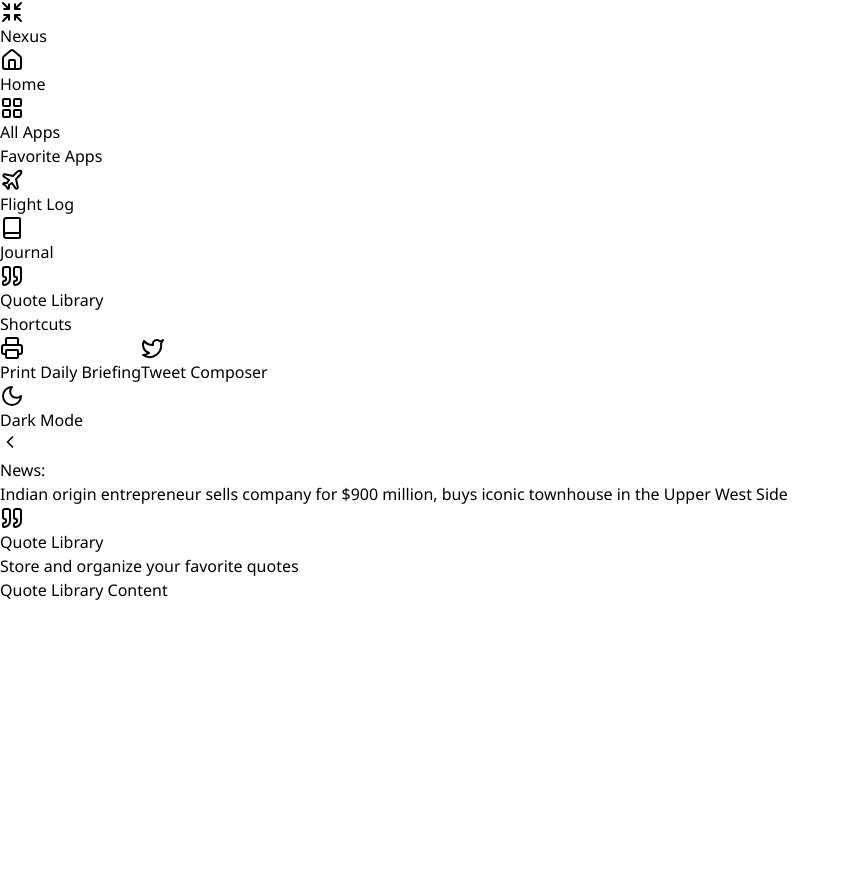
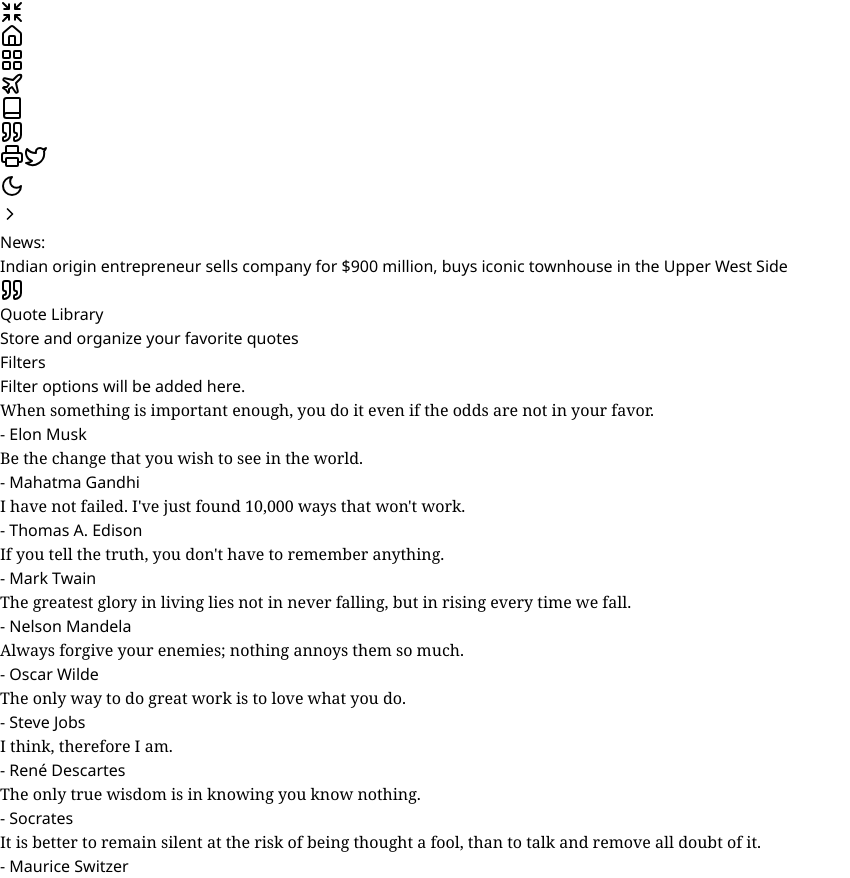
Before and after one commit to nagarjun/nexus, a Next.js app: page /quote-library in a window 1280 px wide. Shown: the whole page, without its empty margins (0-850 px from the left). Before the commit the page ends 800 px from the top, so only its background shows below. Built offline with nearby package versions, Linux system fonts and the light colour scheme.

Commit message:
Added quote cards in the quote library page

```diff
--- /dev/null
+++ b/src/app/quote-library/QuoteCard.tsx
@@ -0,0 +1,40 @@
+import classNames from 'classnames'
+import { Noto_Serif } from 'next/font/google'
+import React from 'react'
+
+const notoSerif = Noto_Serif({
+  subsets: ['latin'],
+  display: 'swap',
+  style: 'italic',
+})
+
+interface QuoteCardProps {
+  text: string
+  author?: string
+  source?: string
+  link?: string
+}
+
+export const QuoteCard: React.FC<QuoteCardProps> = ({ text, author, source, link }) => {
+  const cardContent = (
+    <div
+      className={classNames('p-4 border border-gray-200 dark:border-slate-500 rounded-lg h-full flex flex-col', {
+        'transition-colors duration-200 hover:bg-gray-50 dark:hover:bg-slate-700': link,
+      })}
+    >
+      <p className={`${notoSerif.className} font-medium text-xl mb-4`}>{text}</p>
+      {author && <p className="text-gray-600 dark:text-slate-400 text-sm mt-auto">- {author}</p>}
+      {source && <p className="mt-0.5 text-gray-500 dark:text-slate-500 text-xs">{source}</p>}
+    </div>
+  )
+
+  if (link) {
+    return (
+      <a href={link} target="_blank" rel="noopener noreferrer" className="block h-full">
+        {cardContent}
+      </a>
+    )
+  }
+
+  return cardContent
+}
--- a/src/app/quote-library/page.tsx
+++ b/src/app/quote-library/page.tsx
@@ -4,12 +4,57 @@
 import { PageHeader } from '@/app/partials/PageHeader'
 import { Frame, ContentContainer } from '@/partials'
 
+import { QuoteCard } from './QuoteCard'
+
+const placeholderQuotes = [
+  {
+    text: 'When something is important enough, you do it even if the odds are not in your favor.',
+    author: 'Elon Musk',
+  },
+  { text: 'Be the change that you wish to see in the world.', author: 'Mahatma Gandhi' },
+  { text: "I have not failed. I've just found 10,000 ways that won't work.", author: 'Thomas A. Edison' },
+  { text: "If you tell the truth, you don't have to remember anything.", author: 'Mark Twain' },
+  {
+    text: 'The greatest glory in living lies not in never falling, but in rising every time we fall.',
+    author: 'Nelson Mandela',
+  },
+  { text: 'Always forgive your enemies; nothing annoys them so much.', author: 'Oscar Wilde' },
+  { text: 'The only way to do great work is to love what you do.', author: 'Steve Jobs' },
+  { text: 'I think, therefore I am.', author: 'René Descartes' },
+  { text: 'The only true wisdom is in knowing you know nothing.', author: 'Socrates' },
+  {
+    text: 'It is better to remain silent at the risk of being thought a fool, than to talk and remove all doubt of it.',
+    author: 'Maurice Switzer',
+  },
+]
+
 export default function QuotesLibrary() {
   return (
     <Frame title={AppName.QuoteLibrary} disablePadding>
       <PageHeader appName={AppName.QuoteLibrary} />
-      <ContentContainer>
-        <span>Quote Library Content</span>
+      <ContentContainer noPadding>
+        <div className="flex flex-col sm:flex-row h-full">
+          {/* Left column - Filters */}
+          <div className="w-full sm:w-1/5 p-4 border-b sm:border-b-0 sm:border-r border-gray-200 dark:border-slate-500">
+            <h2 className="text-lg mb-4 text-gray-800 dark:text-slate-200">Filters</h2>
+            <p className="text-gray-600 dark:text-slate-400">Filter options will be added here.</p>
+          </div>
+
+          {/* Right column - Quotes */}
+          <div className="sm:w-4/5 p-4 overflow-y-auto">
+            <div className="columns-1 sm:columns-2 lg:columns-3 xl:columns-4 gap-4">
+              {placeholderQuotes.map((quote, index) => (
+                <div key={index} className="break-inside-avoid mb-4">
+                  <QuoteCard
+                    text={quote.text}
+                    author={quote.author}
+                    link={index % 2 === 0 ? 'https://example.com' : undefined}
+                  />
+                </div>
+              ))}
+            </div>
+          </div>
+        </div>
       </ContentContainer>
     </Frame>
   )
--- a/src/partials/Nav.tsx
+++ b/src/partials/Nav.tsx
@@ -97,7 +97,7 @@
 
 export function Nav() {
   const { isDarkMode, toggleDarkMode } = useDarkMode()
-  const [isExpanded, setIsExpanded] = useState(true)
+  const [isExpanded, setIsExpanded] = useState(false)
   const [isMobileMenuOpen, setIsMobileMenuOpen] = useState(false)
   const [isMobile, setIsMobile] = useState(false)
   const pathname = usePathname()
```
